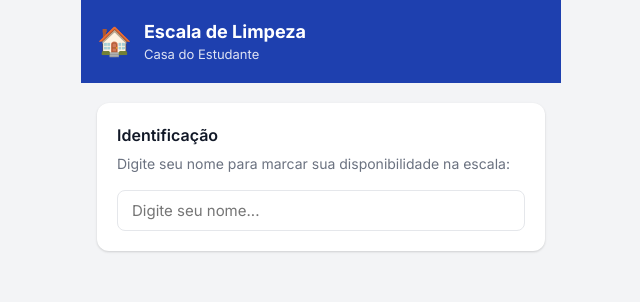
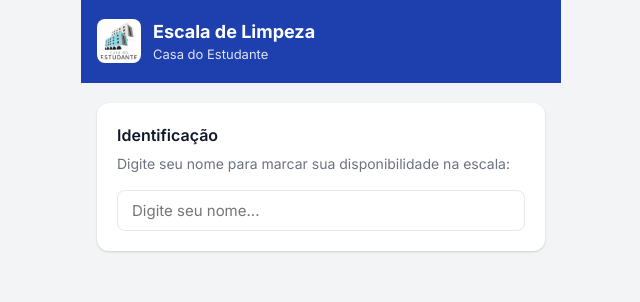
Before and after one commit to casadoestudantemasc-afk/escala-limpeza, a plain HTML site: page index.html in a window 1280 px wide. Shown: the whole page, without its empty margins (319-959 px from the left). Drawn offline with nearby package versions, Linux system fonts and the light colour scheme; no server answers.

Commit message:
adiciona logo da Casa do Estudante no header
Co-Authored-By: Claude Sonnet 4.6 <noreply@anthropic.com>

```diff
--- a/index.html
+++ b/index.html
@@ -12,7 +12,7 @@
   <div class="app">
     <header class="header">
       <div class="header-inner">
-        <div class="header-logo">🏠</div>
+        <div class="header-logo"><img src="icons/icon-192.png" alt="Casa do Estudante"></div>
         <div>
           <h1 class="header-title">Escala de Limpeza</h1>
           <p class="header-subtitle">Casa do Estudante</p>
--- a/style.css
+++ b/style.css
@@ -91,7 +91,16 @@ body {
 
 .header-inner.wide { max-width: 860px; }
 
-.header-logo { font-size: 28px; line-height: 1; }
+.header-logo { line-height: 1; }
+.header-logo img {
+  height: 44px;
+  width: 44px;
+  object-fit: contain;
+  border-radius: 8px;
+  background: white;
+  padding: 3px;
+  display: block;
+}
 .header-title { font-size: 18px; font-weight: 700; }
 .header-subtitle { font-size: 13px; opacity: 0.85; }
 .header-spacer { flex: 1; }
```
Also changed, not shown: admin.html (+1 -1 lines).
